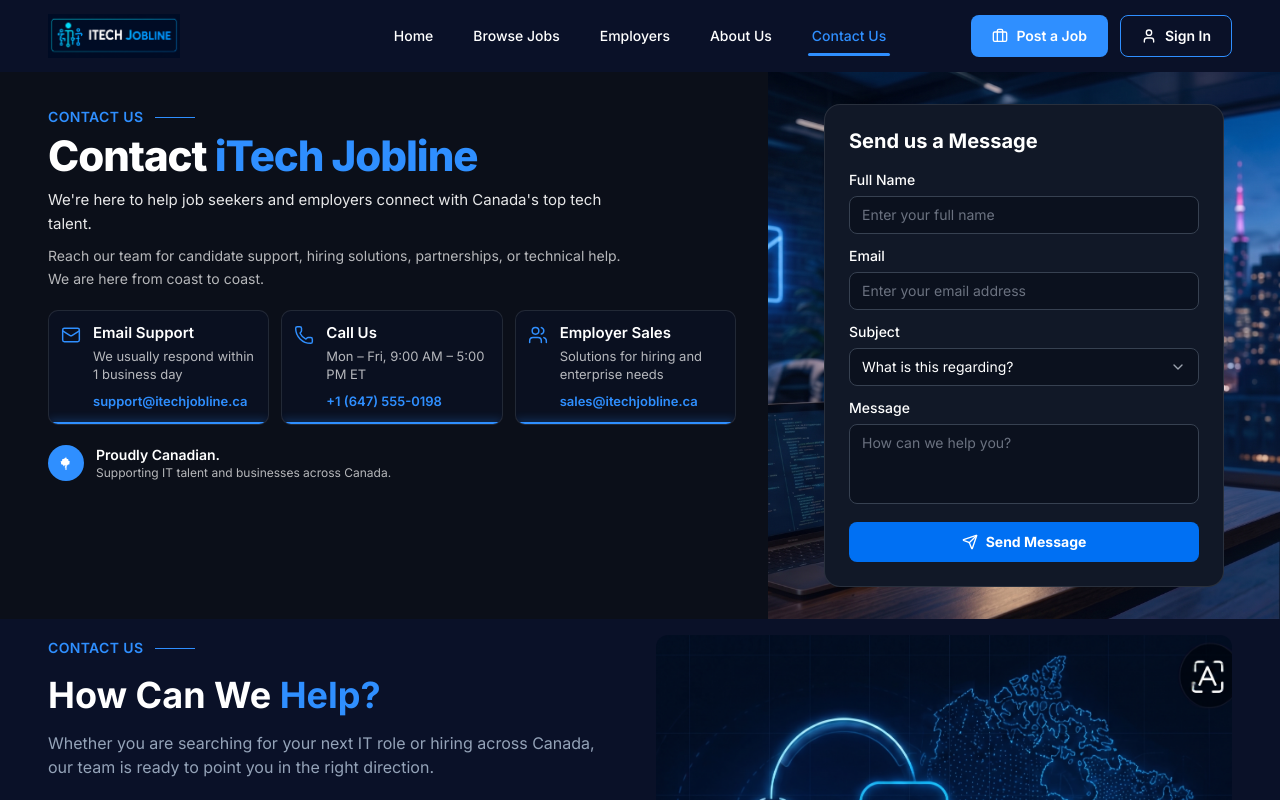
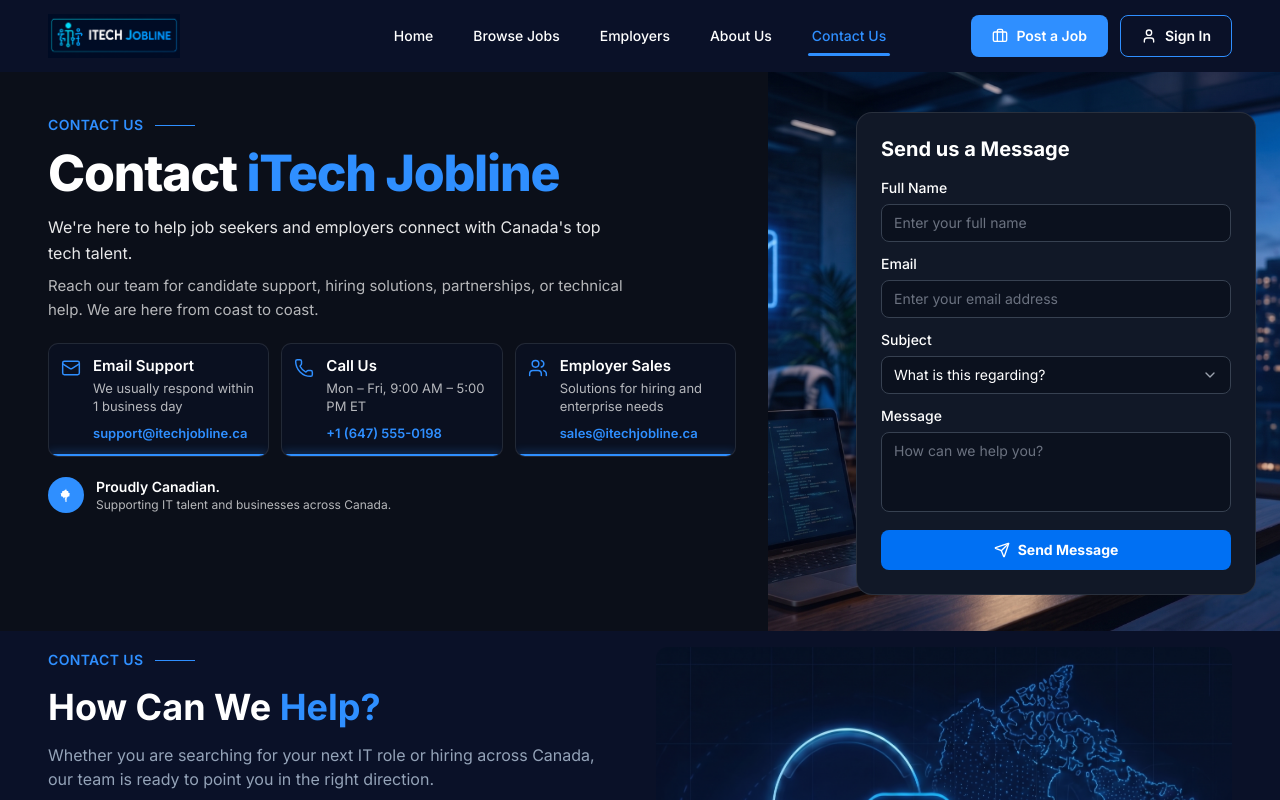
Before and after one commit to Martins-technologies/ITech-Jooblie, a React (Vite) app: page /contact in a window 1280 px wide. Shown: the top 800 px of the page. Built offline with nearby package versions, Linux system fonts and the light colour scheme.

Commit message:
set form section

```diff
--- a/src/components/contact/ContactHero.jsx
+++ b/src/components/contact/ContactHero.jsx
@@ -8,18 +8,18 @@ export default function ContactHero() {
   return (
     <section className="overflow-hidden bg-[#0b0f19]">
       <div className="grid lg:grid-cols-[minmax(0,1.2fr)_minmax(0,0.8fr)]">
-        <div className="px-4 py-6 md:px-8 lg:py-8 lg:pl-[max(2rem,calc((100vw-80rem)/2+3rem))] lg:pr-8">
+        <div className="px-4 py-7 md:px-8 lg:py-10 lg:pl-[max(2rem,calc((100vw-80rem)/2+3rem))] lg:pr-8">
           <SectionEyebrow label="Contact Us" />
 
-          <h1 className="mt-2 max-w-xl text-3xl font-extrabold leading-tight tracking-tight text-white md:text-4xl lg:text-[42px]">
+          <h1 className="mt-3 max-w-2xl text-4xl font-extrabold leading-tight tracking-tight text-white md:text-5xl lg:text-[50px]">
             Contact <span className="text-brand-accent">iTech Jobline</span>
           </h1>
 
-          <p className="mt-3 max-w-xl text-[15px] leading-relaxed text-white/90">
+          <p className="mt-4 max-w-xl text-base leading-relaxed text-white/90">
             We&apos;re here to help job seekers and employers connect with Canada&apos;s top tech
             talent.
           </p>
-          <p className="mt-2 max-w-xl text-sm leading-relaxed text-white/70">
+          <p className="mt-2 max-w-xl text-[15px] leading-relaxed text-white/70">
             Reach our team for candidate support, hiring solutions, partnerships, or technical
             help. We are here from coast to coast.
           </p>
@@ -47,7 +47,7 @@ export default function ContactHero() {
             alt="Night office overlooking a Canadian city skyline"
             className="absolute inset-0 h-full w-full object-cover object-center"
           />
-          <div className="relative z-10 flex h-full items-center justify-center px-5 py-6 lg:px-8 lg:py-8">
+          <div className="relative z-10 flex h-full items-end justify-end px-5 pb-7 pt-10 lg:pl-16 lg:pr-6 lg:pb-9">
             <ContactForm />
           </div>
         </div>
```
Also changed, not shown: public/img5.jfif.
